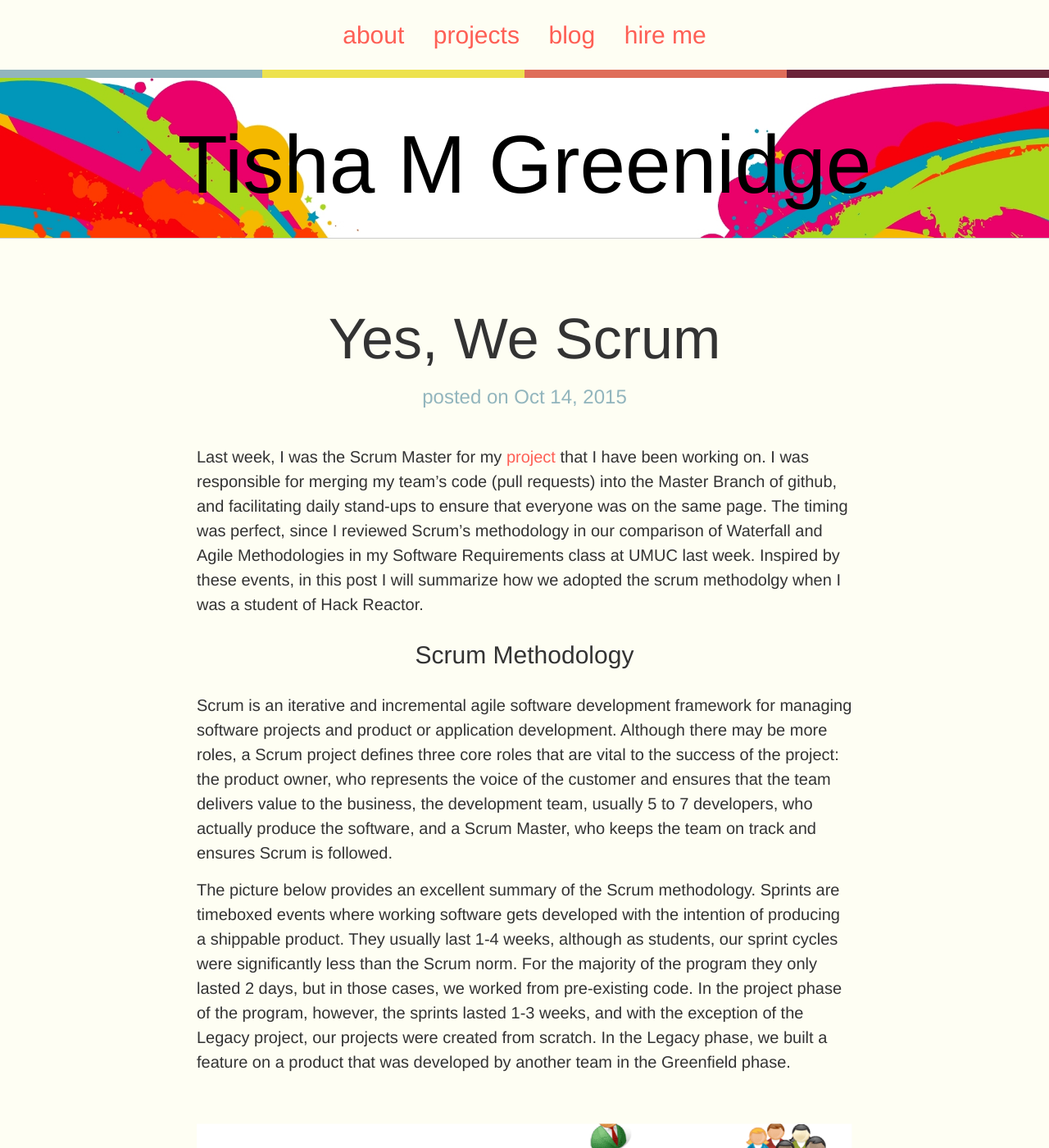
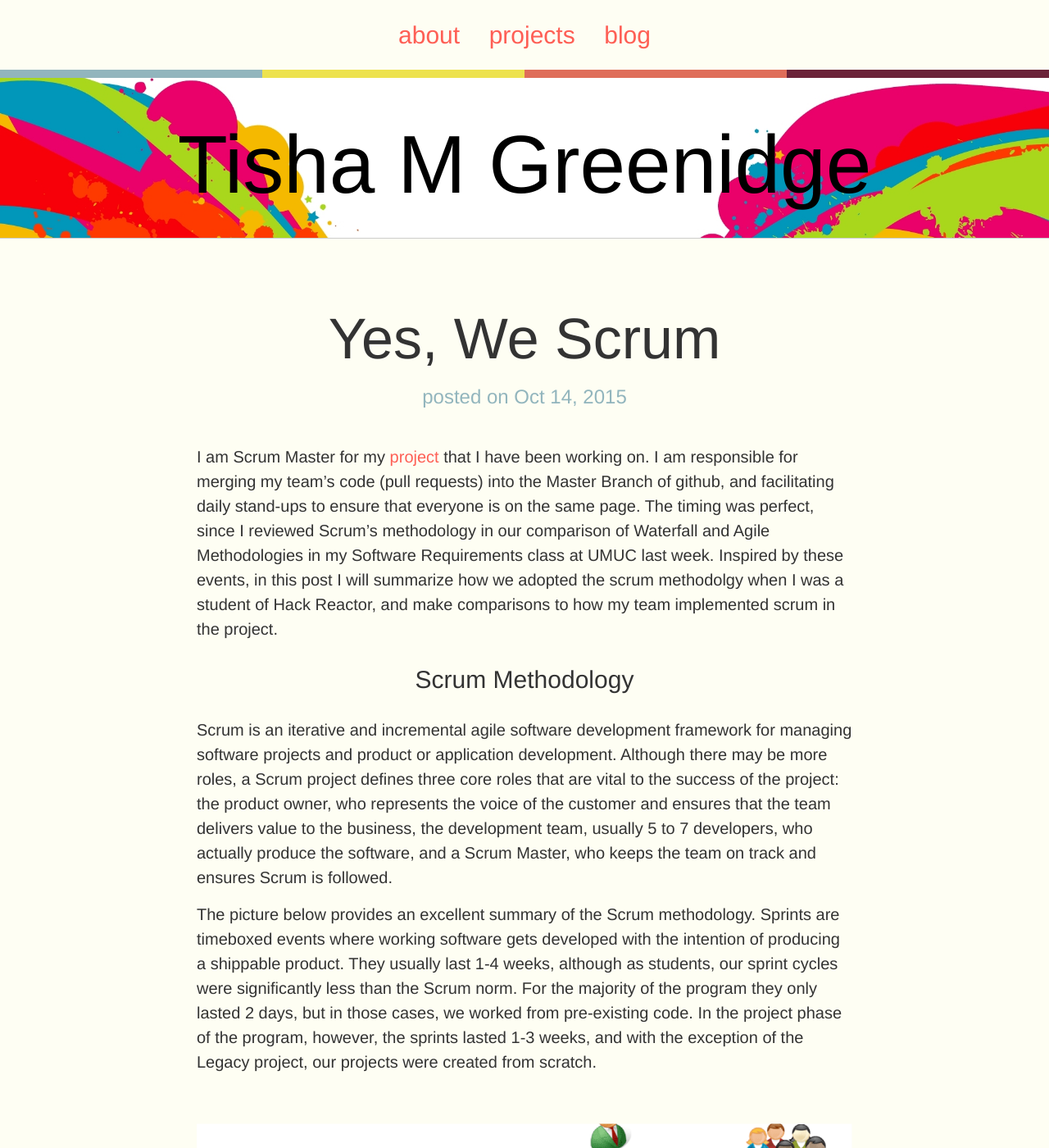
Before and after one commit to tgreenidge/portfolio, a Jekyll site: the page built from _posts/blog/2015-10-14-Scrum.markdown, in a window 1280 px wide and 1400 px high. Shown: the whole window at 82% size. Built offline with Jekyll 4.4.1, drawn with Linux system fonts in a browser that asks for light colours; comment, search, counter and statistics services are not loaded; some of the changed text lies outside the part shown.

Commit message:
fix typo in scrum blog

```diff
--- a/_config.yml
+++ b/_config.yml
@@ -17,8 +17,8 @@
     url: /work
   - title: blog
     url: /blog
-  - title: hire me
-    url: /resume
+  # - title: hire me
+  #   url: /resume
 
 # Build settings
 markdown: kramdown
--- a/_posts/blog/2015-10-14-Scrum.markdown
+++ b/_posts/blog/2015-10-14-Scrum.markdown
@@ -8,12 +8,12 @@
 excerpt: "Scrum methodology practised at Hack Reactor"
 ---
 
-Last week, I was the Scrum Master for my [project](http://www.tgreenidge.com/project/aroswap/) that I have been working on. I was responsible for merging my team's code (pull requests) into the Master Branch of github, and facilitating daily stand-ups to ensure that everyone was on the same page. The timing was perfect, since I reviewed Scrum's methodology in our comparison of Waterfall and Agile Methodologies in my Software Requirements class at UMUC last week. Inspired by these events, in this post I will summarize how we adopted the scrum methodolgy when I was a student of Hack Reactor.
+I am Scrum Master for my [project](http://www.tgreenidge.com/project/aroswap/) that I have been working on. I am responsible for merging my team's code (pull requests) into the Master Branch of github, and facilitating daily stand-ups to ensure that everyone is on the same page. The timing was perfect, since I reviewed Scrum's methodology in our comparison of Waterfall and Agile Methodologies in my Software Requirements class at UMUC last week. Inspired by these events, in this post I will summarize how we adopted the scrum methodolgy when I was a student of Hack Reactor, and make comparisons to how my team implemented scrum in the project.
 
 ### Scrum Methodology
-Scrum is an iterative and incremental agile software development framework for managing software projects and product or application development. Although there may be more roles, a Scrum project defines three core roles that are vital to the success of the project: the product owner, who represents the voice of  the  customer and ensures that the team delivers value to the business, the development team, usually 5 to 7 developers, who actually produce the software, and a Scrum Master, who keeps the team on track and ensures Scrum is followed.
+Scrum is an iterative and incremental agile software development framework for managing software projects and product or application development. Although there may be more roles, a Scrum project defines three core roles that are vital to the success of the project: the product owner, who represents the voice of the customer and ensures that the team delivers value to the business, the development team, usually 5 to 7 developers, who actually produce the software, and a Scrum Master, who keeps the team on track and ensures Scrum is followed.
 
-The picture below provides an excellent summary of the Scrum methodology. Sprints are timeboxed events where working software gets developed with the intention of producing a shippable product. They usually last 1-4 weeks, although as students, our sprint cycles were significantly less than the Scrum norm. For the majority of the program they only lasted 2 days, but in those cases, we worked from pre-existing code. In the project phase of the program, however, the sprints lasted 1-3 weeks, and with the exception of the Legacy project, our projects were created from scratch. In the Legacy phase, we built a feature on a product that was developed by another team in the Greenfield phase.
+The picture below provides an excellent summary of the Scrum methodology. Sprints are timeboxed events where working software gets developed with the intention of producing a shippable product. They usually last 1-4 weeks, although as students, our sprint cycles were significantly less than the Scrum norm. For the majority of the program they only lasted 2 days, but in those cases, we worked from pre-existing code. In the project phase of the program, however, the sprints lasted 1-3 weeks, and with the exception of the Legacy project, our projects were created from scratch.
 &nbsp;
 
 &nbsp;
@@ -23,14 +23,14 @@
 **Scrum Methodology** (Source: [Scrum methodology & its practical use at CVCE.](http://cvcedhlab.hypotheses.org/54), 2004)
 
 ### Activities
-Scrum defines four events - the sprint planning meeting, the daily scrum, the sprint review, and the sprint retrospective. The core practice in Scrum is the use of daily 15 - 30 minute team (scrum) meetings that should be held around the same time each day. During our daily standups, my team discussed what we were each working on, any issues encountered, and what was the intended work to be done until the next meeting.
+Scrum defines four events - the sprint planning meeting, the daily scrum, the sprint review, and the sprint retrospective. The core practice in Scrum is the use of daily 15 - 30 minute team (scrum) meetings that should be held around the same time each day. During our daily standups, my team discuss what we are each working on, any issues encountered, and what is the intended work to be done until the next meeting.
 
 Throughout the first 6 weeks at Hack Reactor, we took a somewhat different approach. We instead had sprint reflections that were held at the end of each sprint when discussed as a cohort, what we enjoyed, and what did not work well for us during the sprint. Hack Reactor uses this information to improve its curriculum. I assume that HR conducts Sprint retrospectives after our sprint reflections. The purpose of a sprint retrospective is to make decisions for improving future sprints based on feedback from the sprint review. As a cohort, we benefited a few times from this exercise by receiving live lectures and sprints that were revamped to correct deficiencies that were reported by previous cohorts during sprint reflections.
 
 ### Artifacts
 The picture above highlights 2 Scrum artifacts - the product backlog and the sprint backlog. While the product backlog lists all the remaining requirements or features for the product, the sprint backlog lists all the remaining requirements for the current sprint. Although in practice our product and sprint backlogs were probably considered one and the same due to our short sprints, we were still able to see the concept of them in action.
 
-My current team utilized a web tool called [waffle](waffle.io) to manage these artifacts. The waffle interface allowed us to create a dashboard with intended features, issues, work in progress, work and pull requests that were completed, and work that was backlogged. Waffle was very useful since it "sat on top" of our github repo, to close off issues and pull requests automatically on github. At Hack Reactor, we also managed our product and sprint backlogs via "Readme" files that were provided during our 2-day sprints in the first 5 weeks. These files contained check boxes that we used to easily keep track of what was required, completed, and backlogged.
+My current team utilize a web tool called [waffle](waffle.io) to manage these artifacts. The waffle interface allows us to create a dashboard with intended features, issues, work in progress, work and pull requests that were completed, and work that was backlogged. Waffle was very useful since it "sat on top" of our github repo, to close off issues and pull requests automatically on github. At Hack Reactor, we also managed our product and sprint backlogs via "Readme" files that were provided during our 2-day sprints in the first 5 weeks. These files contained check boxes that we used to easily keep track of what was required, completed, and backlogged.
 
-Scrum and Thesis Project
+## Scrum and Thesis Project
 For our thesis project at Hack Reactor we had timeboxed sprints that each lasted a week, so we were given the opportunity implement the distinct elements of the Scrum Methodology allowing us to gain a better understanding of it.
```
